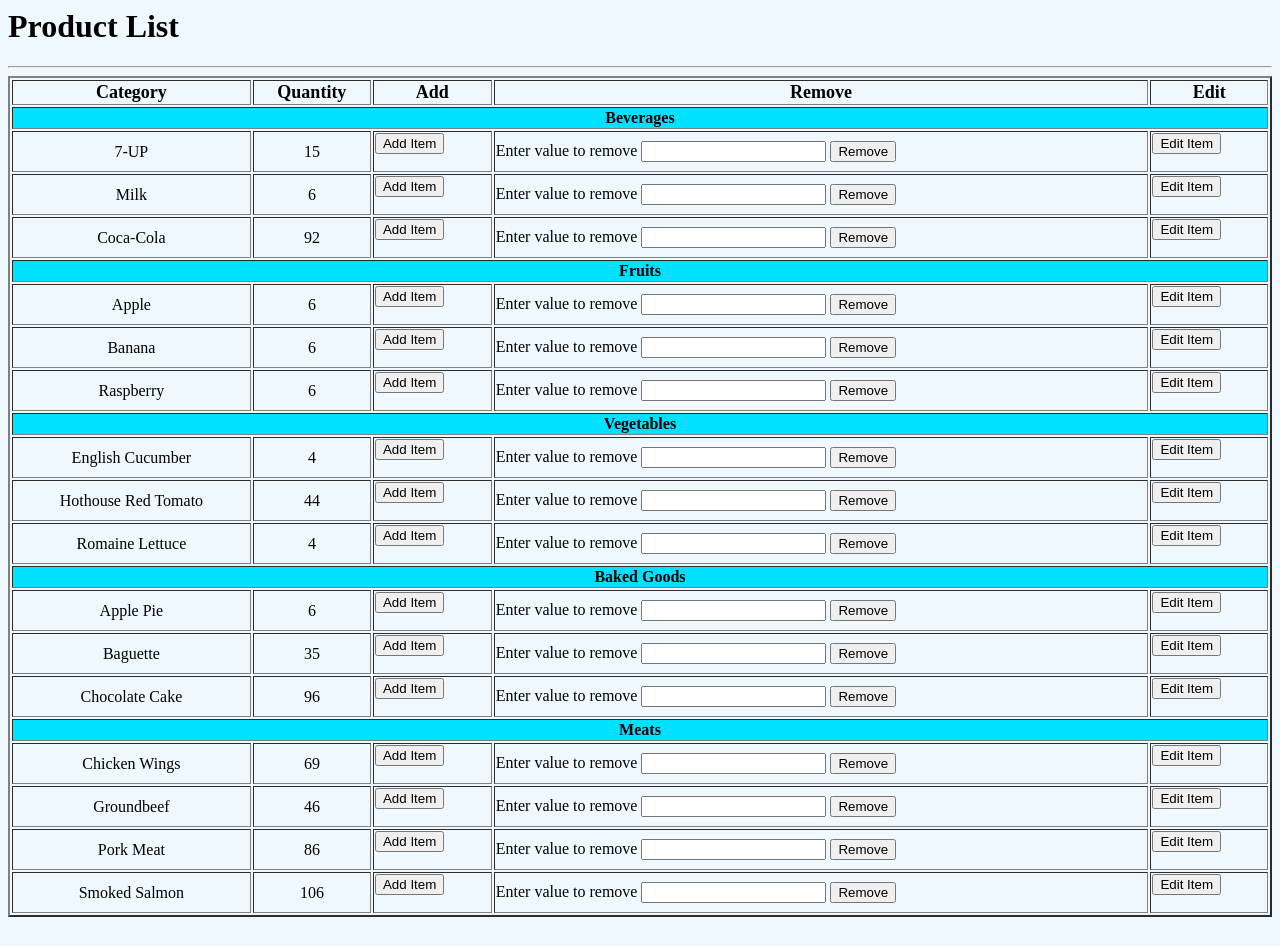
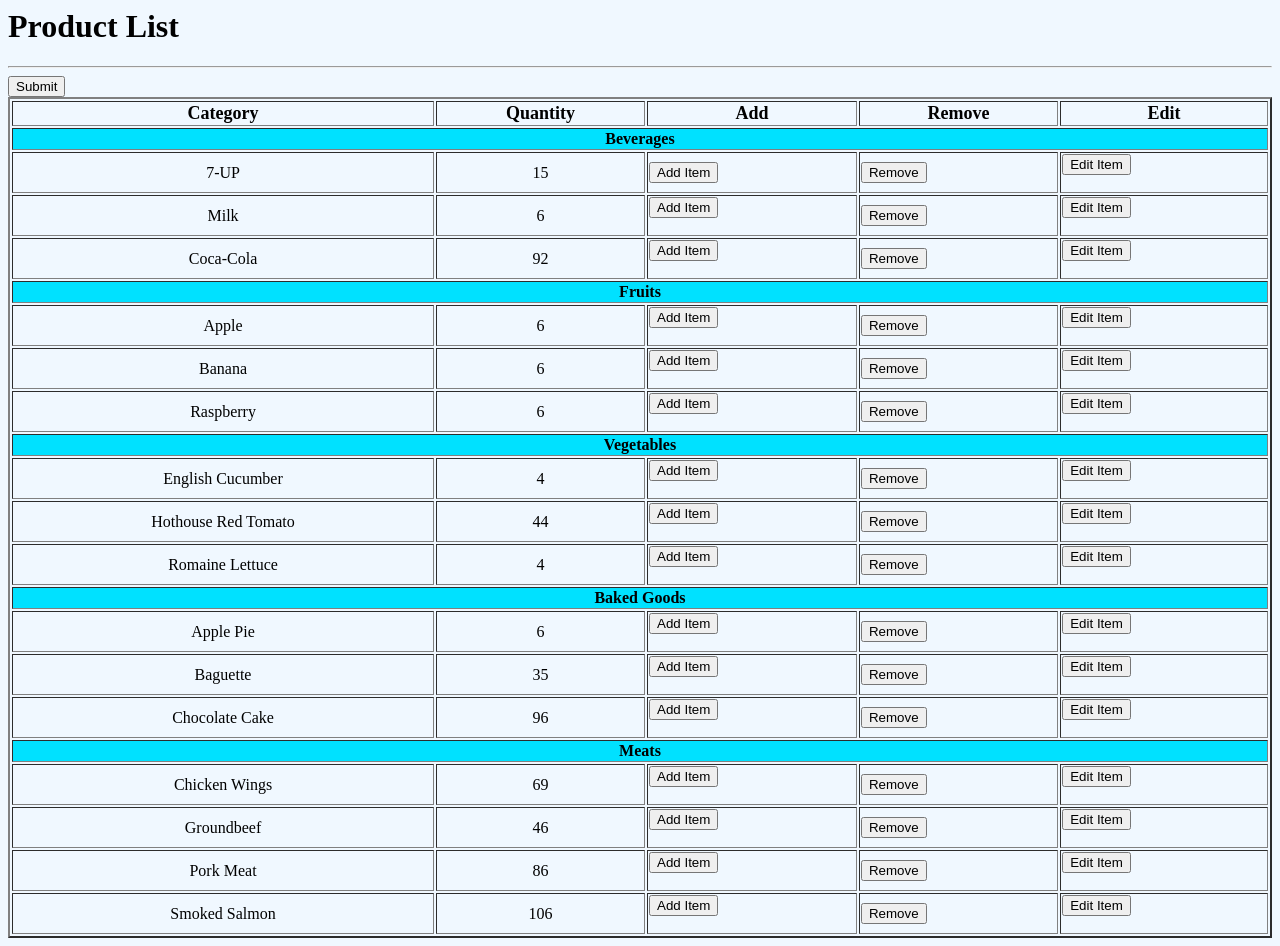
Before and after one commit to JeffreyCHChan/SOEN287, a PHP site: page /product-list.html in a window 1280 px wide. Before the commit the page ends 917 px from the top, so only its background shows below. Run offline with PHP 8.4, Linux system fonts and the light colour scheme.

```diff
--- a/product-backend.css
+++ b/product-backend.css
@@ -103,3 +103,19 @@ body{
 .ProfileRest:nth-child(even) td {
     background-color: lightcyan;
 }
+        .btn {
+          background-color: #33b5e5;
+          border: black;
+          color: #ffffff;
+          padding: 10px 20px;
+          text-decoration: none;
+          margin: 4px 2px;
+          cursor: pointer;
+        }
+.main li a {
+  display: block;
+  color: white;
+  text-align: center;
+  padding: 14px 16px;
+  text-decoration: none;
+}
--- a/product-list.html
+++ b/product-list.html
@@ -4,6 +4,7 @@
         <meta charset="UTF-8">
         <link rel="stylesheet" type="text/css" href="product-backend.css"/>
         <title>Product List</title>
+        <script src="backend-product.js"></script>
     </head>
     <body>
         <h1 class="productList">Product List</h1>
@@ -14,129 +15,132 @@
             <td><p class="headers"><b>Add</b></p></td>
             <td><p class="headers"><b>Remove</b></p></td>
             <td><p class="headers"><b>Edit</b></p></td>
+            <form method="POST">
             <tr>
                 <th colspan="5" class="aisle">Beverages</th>
             </tr>
-            <tr>
-                <td class="itemData">7-UP</td>
-                <td class="itemData">15</td>
+            <tr id="7-up">
+                <td class="itemData" id="productName">7-UP</td>
+                <td class="itemData" id="quantity">15</td>
                 <td><form action="product-edit.html"> <input type="submit" id="inventoryAdd" value="Add Item"/></form></td>
-                <td><label for="inventoryRemove" class="itemData">Enter value to remove </label><input type="number" id="inventoryRemove" formmethod="POST" min="0"> <input type="submit" value="Remove"></td>
+                <td><input type="button" onclick="deleteItem('7-up')" value="Remove"></td>
                 <td><form action="product-edit.html"> <input type="submit" id="inventoryEdit" value="Edit Item"/></form></td>
             </tr>
-            <tr>
-                <td class="itemData">Milk</td>
-                <td class="itemData">6</td>
+            <tr id="milk">
+                <td class="itemData" id="productName">Milk</td>
+                <td class="itemData" id="quantity">6</td>
                 <td><form action="product-edit.html"> <input type="submit" id="inventoryAdd" value="Add Item"/></form></td>
-                <td><label for="inventoryRemove" class="itemData">Enter value to remove </label><input type="number" id="inventoryRemove" formmethod="POST"  min="0"> <input type="submit" value="Remove"></td>
+                <td><input type="button" onclick="deleteItem('milk')" value="Remove"  ></td>
                 <td><form action="product-edit.html"> <input type="submit" id="inventoryEdit" value="Edit Item"/></form></td>
             </tr>
-            <tr>
-                <td class="itemData">Coca-Cola</td>
-                <td class="itemData">92</td>
+            <tr id="coca-cola">
+                <td class="itemData" id="productName">Coca-Cola</td>
+                <td class="itemData" id="quantity">92</td>
                 <td><form action="product-edit.html"> <input type="submit" id="inventoryAdd" value="Add Item"/></form></td>
-                <td><label for="inventoryRemove" class="itemData">Enter value to remove </label><input type="number" id="inventoryRemove" formmethod="POST"  min="0"> <input type="submit" value="Remove"></td>
+                <td><input type="button" onclick="deleteItem('coca-cola')" value="Remove"></td>
                 <td><form action="product-edit.html"> <input type="submit" id="inventoryEdit" value="Edit Item"/></form></td>
             </tr>
             </tr>
             <tr> <th colspan="5" class="aisle">Fruits</th></tr>
-            <tr>
-                <td class="itemData">Apple</td>
-                <td class="itemData">6</td>
+            <tr id="apple">
+                <td class="itemData" id="productName">Apple</td>
+                <td class="itemData" id="quantity">6</td>
                 <td><form action="product-edit.html"> <input type="submit" id="inventoryAdd" value="Add Item"/></form></td>
-                <td><label for="inventoryRemove" class="itemData">Enter value to remove </label><input type="number" id="inventoryRemove"formmethod="POST"  min="0"> <input type="submit" value="Remove"></td>
+                <td><input type="button" onclick="deleteItem('apple')" value="Remove"></td>
 <td><form action="product-edit.html"> <input type="submit" id="inventoryEdit" value="Edit Item"/></form></td>
             </tr>
-            <tr>
-                <td class="itemData">Banana</td>
-                <td class="itemData">6</td>
+            <tr id="banana">
+                <td class="itemData" id="productName">Banana</td>
+                <td class="itemData" id="quantity">6</td>
                 <td><form action="product-edit.html"> <input type="submit" id="inventoryAdd" value="Add Item"/></form></td>
-                <td><label for="inventoryRemove" class="itemData">Enter value to remove </label><input type="number" id="inventoryRemove"formmethod="POST"  min="0"> <input type="submit" value="Remove"></td>
+                <td><input type="button" onclick="deleteItem('banana')" value="Remove"></td>
 <td><form action="product-edit.html"> <input type="submit" id="inventoryEdit" value="Edit Item"/></form></td>
             </tr>
-            <tr>
-                <td class="itemData">Raspberry</td>
-                <td class="itemData">6</td>
+            <tr id="raspberry">
+                <td class="itemData" id="productName">Raspberry</td>
+                <td class="itemData" id="quantity">6</td>
                 <td><form action="product-edit.html"> <input type="submit" id="inventoryAdd" value="Add Item"/></form></td>
-                <td><label for="inventoryRemove" class="itemData">Enter value to remove </label><input type="number" id="inventoryRemove"formmethod="POST"  min="0"> <input type="submit" value="Remove"></td>
+                <td><input type="button" onclick="deleteItem('raspberry')" value="Remove"></td>
 <td><form action="product-edit.html"> <input type="submit" id="inventoryEdit" value="Edit Item"/></form></td>
             </tr>
             </tr>
             <tr> <th colspan="5"class="aisle">Vegetables</th></tr>
-            <tr>
-                <td class="itemData">English Cucumber</td>
-                <td class="itemData">4</td>
+            <tr id="english-cucumber">
+                <td class="itemData" id="productName">English Cucumber</td>
+                <td class="itemData" id="quantity">4</td>
                 <td><form action="product-edit.html"> <input type="submit" id="inventoryAdd" value="Add Item"/></form></td>
-                <td><label for="inventoryRemove" class="itemData">Enter value to remove </label><input type="number" id="inventoryRemove" formmethod="POST" min="0"> <input type="submit" value="Remove"></td>
+                <td><input type="button" onclick="deleteItem('english-cucumber')" value="Remove"></td>
 <td><form action="product-edit.html"> <input type="submit" id="inventoryEdit" value="Edit Item"/></form></td>
             </tr>
-            <tr>
-                <td class="itemData">Hothouse Red Tomato</td>
-                <td class="itemData">44</td>
+            <tr id="hothouse-red-tomato">
+                <td class="itemData" id="productName">Hothouse Red Tomato</td>
+                <td class="itemData" id="quantity">44</td>
                 <td><form action="product-edit.html"> <input type="submit" id="inventoryAdd" value="Add Item"/></form></td>
-                <td><label for="inventoryRemove" class="itemData">Enter value to remove </label><input type="number" id="inventoryRemove" formmethod="POST" min="0"> <input type="submit" value="Remove"></td>
+                <td><input type="button" onclick="deleteItem('hothouse-red-tomato')" value="Remove"></td>
 <td><form action="product-edit.html"> <input type="submit" id="inventoryEdit" value="Edit Item"/></form></td>
             </tr>
-            <tr>
-                <td class="itemData">Romaine Lettuce</td>
-                <td class="itemData">4</td>
+            <tr id="romaine-lettuce">
+                <td class="itemData" id="productName">Romaine Lettuce</td>
+                <td class="itemData" id="quantity">4</td>
                 <td><form action="product-edit.html"> <input type="submit" id="inventoryAdd" value="Add Item"/></form></td>
-                <td><label for="inventoryRemove" class="itemData">Enter value to remove </label><input type="number" id="inventoryRemove" formmethod="POST" min="0"> <input type="submit" value="Remove"></td>
+                <td><input type="button" onclick="deleteItem('romaine-lettuce')" value="Remove"></td>
 <td><form action="product-edit.html"> <input type="submit" id="inventoryEdit" value="Edit Item"/></form></td>
             </tr>
             </tr>
             <tr>                <th colspan="5" class="aisle">Baked Goods</th></tr>
-            <tr>
-                <td class="itemData">Apple Pie</td>
-                <td class="itemData">6</td>
+            <tr id="apple-pie">
+                <td class="itemData" id="productName">Apple Pie</td>
+                <td class="itemData" id="quantity">6</td>
                 <td><form action="product-edit.html"> <input type="submit" id="inventoryAdd" value="Add Item"/></form></td>
-                <td><label for="inventoryRemove" class="itemData">Enter value to remove </label><input type="number" id="inventoryRemove" formmethod="POST" min="0"> <input type="submit" value="Remove"></td>
+                <td><input type="button" onclick="deleteItem('apple-pie')" value="Remove"></td>
 <td><form action="product-edit.html"> <input type="submit" id="inventoryEdit" value="Edit Item"/></form></td>
             </tr>
-            <tr>
-                <td class="itemData">Baguette</td>
-                <td class="itemData">35</td>
+            <tr id="baguette" >
+                <td class="itemData" id="productName">Baguette</td>
+                <td class="itemData" id="quantity">35</td>
                 <td><form action="product-edit.html"> <input type="submit" id="inventoryAdd" value="Add Item"/></form></td>
-                <td><label for="inventoryRemove" class="itemData">Enter value to remove </label><input type="number" id="inventoryRemove" formmethod="POST" min="0"> <input type="submit" value="Remove"></td>
+                <td><input type="button" onclick="deleteItem('baguette')" value="Remove"></td>
 <td><form action="product-edit.html"> <input type="submit" id="inventoryEdit" value="Edit Item"/></form></td>
             </tr>
-            <tr>
-                <td class="itemData">Chocolate Cake</td>
-                <td class="itemData">96</td>
+            <tr id="chocolate-cake">
+                <td class="itemData" id="productName">Chocolate Cake</td>
+                <td class="itemData" id="quantity">96</td>
                 <td><form action="product-edit.html"> <input type="submit" id="inventoryAdd" value="Add Item"/></form></td>
-                <td><label for="inventoryRemove" class="itemData">Enter value to remove </label><input type="number" id="inventoryRemove" formmethod="POST" min="0"> <input type="submit" value="Remove"></td>
+                <td><input type="button" onclick="deleteItem('chocolate-cake')" value="Remove"></td>
 <td><form action="product-edit.html"> <input type="submit" id="inventoryEdit" value="Edit Item"/></form></td>
             </tr>
             </tr>
             <tr>                <th colspan="5" class="aisle">Meats</th></tr>
-            <tr>
-                <td class="itemData">Chicken Wings</td>
-                <td class="itemData">69</td>
+            <tr id="chicken-wings">
+                <td class="itemData" id="productName">Chicken Wings</td>
+                <td class="itemData" id="quantity">69</td>
                 <td><form action="product-edit.html"> <input type="submit" id="inventoryAdd" value="Add Item"/></form></td>
-                <td><label for="inventoryRemove"class="itemData">Enter value to remove </label><input type="number" id="inventoryRemove" formmethod="POST" min="0"> <input type="submit" value="Remove"></td>
+                <td><input type="button" onclick="deleteItem('chicken-wings')" value="Remove"></td>
 <td><form action="product-edit.html"> <input type="submit" id="inventoryEdit" value="Edit Item"/></form></td>
             </tr>
-            <tr>
-                <td class="itemData">Groundbeef</td>
-                <td class="itemData">46</td>
+            <tr id="groundbeef">
+                <td class="itemData" id="productName">Groundbeef</td>
+                <td class="itemData" id="quantity">46</td>
                 <td><form action="product-edit.html"> <input type="submit" id="inventoryAdd" value="Add Item"/></form></td>
-                <td><label for="inventoryRemove"class="itemData">Enter value to remove </label><input type="number" id="inventoryRemove" formmethod="POST" min="0"> <input type="submit" value="Remove"></td>
+                <td><input type="button" onclick="deleteItem('groundbeef')" value="Remove"></td>
 <td><form action="product-edit.html"> <input type="submit" id="inventoryEdit" value="Edit Item"/></form></td>
             </tr>
-            <tr>
-                <td class="itemData">Pork Meat</td>
-                <td class="itemData">86</td>
+            <tr id="pork-meat">
+                <td class="itemData" id="productName">Pork Meat</td>
+                <td class="itemData" id="quantity">86</td>
                 <td><form action="product-edit.html"> <input type="submit" id="inventoryAdd" value="Add Item"/></form></td>
-                <td><label for="inventoryRemove"class="itemData">Enter value to remove </label><input type="number" id="inventoryRemove" formmethod="POST" min="0"> <input type="submit" value="Remove"></td>
+                <td><input type="button" onclick="deleteItem('pork-meat')" value="Remove"></td>
 <td><form action="product-edit.html"> <input type="submit" id="inventoryEdit" value="Edit Item"/></form></td>
             </tr>
-            <tr>
-                <td class="itemData">Smoked Salmon</td>
-                <td class="itemData">106</td>
+            <tr id="smoked-salmon">
+                <td class="itemData" id="productName">Smoked Salmon</td>
+                <td class="itemData" id="quantity">106</td>
                 <td><form action="product-edit.html"> <input type="submit" id="inventoryAdd" value="Add Item"/></form></td>
-                <td><label for="inventoryRemove"class="itemData">Enter value to remove </label><input type="number" id="inventoryRemove" formmethod="POST" min="0"> <input type="submit" value="Remove"></td>
+                <td><input type="button" onclick="deleteItem('smoked-salmon')" value="Remove"></td>
 <td><form action="product-edit.html"> <input type="submit" id="inventoryEdit" value="Edit Item"/></form></td>
             </tr>
+        </form>
+        <input type="submit" formaction=""></button>
         </table>
     </body>
 </html>
```
Also changed, not shown: 7-up.html (+24 -8 lines), backend-product.js (added, +49 -0 lines), coca-cola.html (+35 -9 lines), milk.html (+30 -12 lines), product-edit.html (+19 -28 lines), product-pages-jeff.js (+12 -25 lines).
